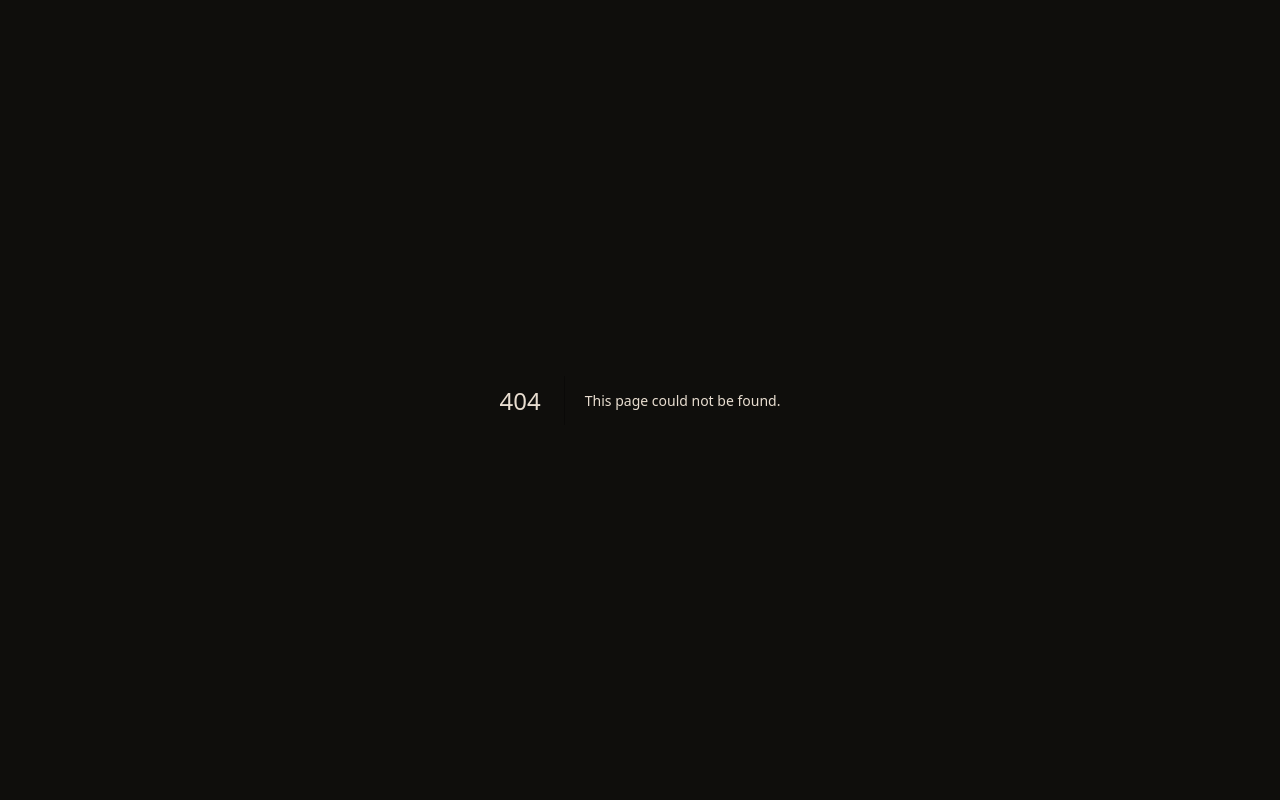
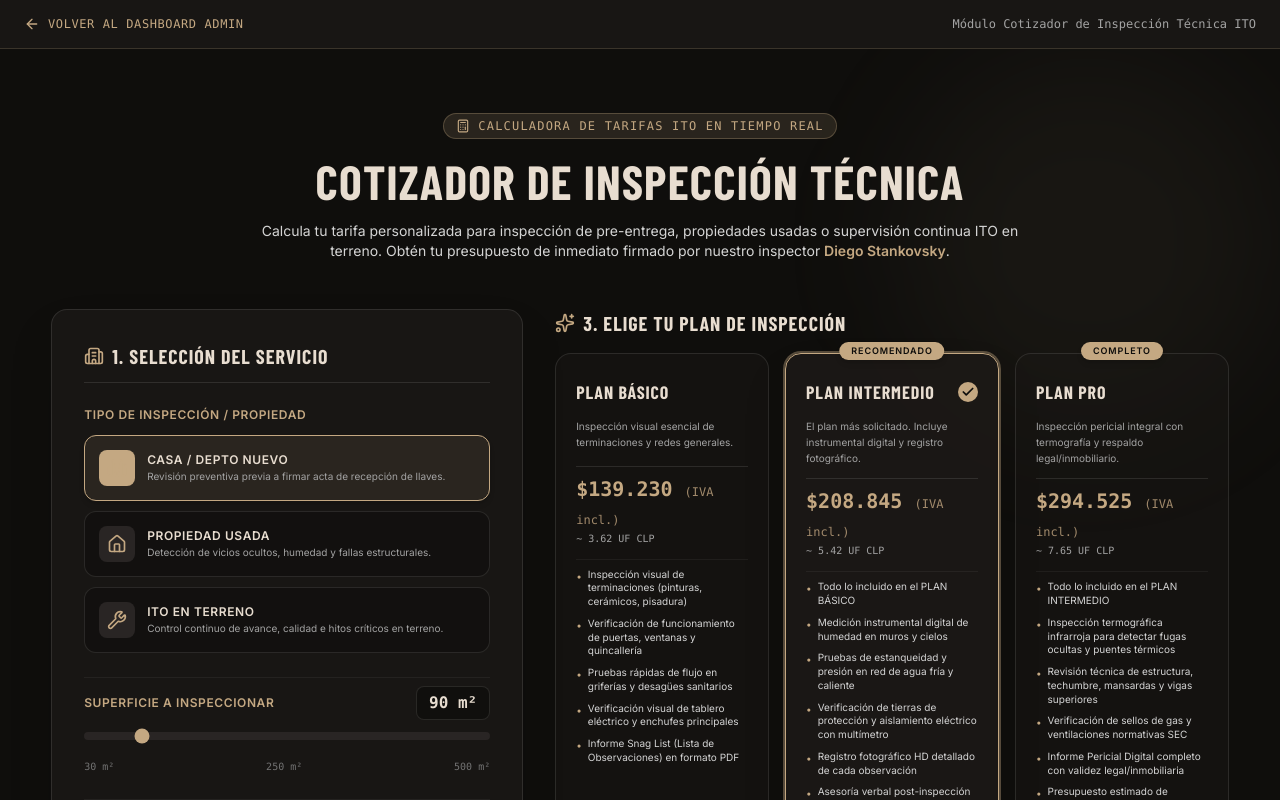
Before and after one commit to fernandomtorrest-maker/CONTRAPUNTO, a Next.js app in the folder contrapunto-web/: page /admin/ito in a window 1280 px wide. Before the commit this address had no page. Shown: the top 800 px of the page. Built offline with nearby package versions, Linux system fonts and the light colour scheme; a web font is replaced by a local one.

Commit message:
feat: crea rutas de admin /admin/ito y /admin/cotizador-ito y corrige servidor de desarrollo

```diff
--- /dev/null
+++ b/contrapunto-web/app/admin/cotizador-ito/page.tsx
@@ -0,0 +1,7 @@
+import AdminItoPage from '../ito/page';
+
+export const metadata = {
+  title: 'Cotizador ITO - Admin | Constructora Contrapunto',
+};
+
+export default AdminItoPage;
--- /dev/null
+++ b/contrapunto-web/app/admin/ito/page.tsx
@@ -0,0 +1,33 @@
+import React from 'react';
+import CotizadorItoSection from '@/components/sections/CotizadorItoSection';
+import Link from 'next/link';
+import { ArrowLeft } from 'lucide-react';
+
+export const metadata = {
+  title: 'Cotizador ITO - Admin | Constructora Contrapunto',
+  description: 'Módulo administrativo para el Cotizador de Inspección Técnica ITO.',
+};
+
+export default function AdminItoPage() {
+  return (
+    <div className="min-h-screen bg-[#0f0e0c] text-cream">
+      {/* Top Header Navigation */}
+      <div className="bg-[#181614] border-b border-sand/20 py-4 px-6 flex justify-between items-center relative z-20">
+        <Link
+          href="/admin"
+          className="text-xs font-mono text-sand hover:text-cream flex items-center gap-2 transition-colors uppercase tracking-wider"
+        >
+          <ArrowLeft className="w-4 h-4" />
+          <span>Volver al Dashboard Admin</span>
+        </Link>
+        <span className="text-xs font-mono text-neutral-400">
+          Módulo Cotizador de Inspección Técnica ITO
+        </span>
+      </div>
+
+      <main>
+        <CotizadorItoSection />
+      </main>
+    </div>
+  );
+}
--- a/contrapunto-web/components/admin/DashboardSection.tsx
+++ b/contrapunto-web/components/admin/DashboardSection.tsx
@@ -420,7 +420,7 @@ export function DashboardSection({ currentUser }: DashboardSectionProps) {
 
               {/* Tarjeta 4: Cotizador ITO */}
               <Link
-                href="/cotizador-ito"
+                href="/admin/ito"
                 className="bg-[#181614] border border-white/10 hover:border-sand hover:bg-stone-900 rounded-2xl p-5 transition-all group shadow-xl flex flex-col justify-between"
               >
                 <div className="space-y-3">
```
